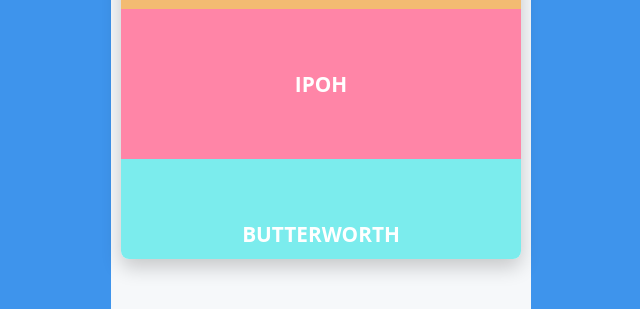
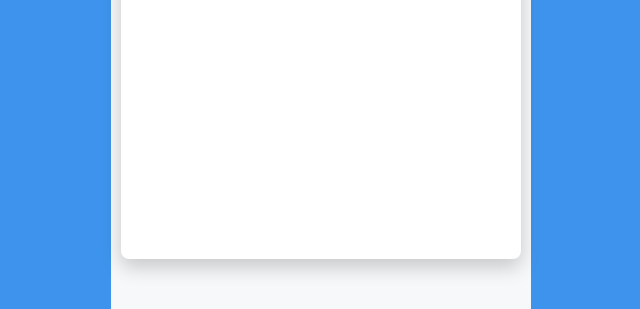
Before and after one commit to mjbxnzr/weatherApp, a Django app: page /web_app in a window 1280 px wide. Shown: the part 791-1100 px from the top of the page, without its empty margins (319-959 px from the left). Run offline with Django 3.2, Linux system fonts and the light colour scheme; data that the repository does not hold is empty.

Commit message:
update create list of city

```diff
--- a/composeexample/composeexample/static/css/city_list.css
+++ b/composeexample/composeexample/static/css/city_list.css
@@ -44,9 +44,11 @@
 }
 
 .green {
-  background-color: #B1DC76;
+  background-color: grey;
 }
-
+li.ui-item.green {
+    border-style: solid;
+}
 .purple {
   background-color: #BD84D6;
 }
@@ -56,6 +58,9 @@ p {
   margin: 0;
 }
 
+.ui-item i{
+  font-family: "Open Sans", sans-serif;
+}
 .ui-item {
   font-family: "Open Sans", sans-serif;
   font-weight: 700;
--- a/composeexample/composeexample/static/css/forms.css
+++ b/composeexample/composeexample/static/css/forms.css
@@ -101,10 +101,16 @@ background: linear-gradient(to bottom right, #50a3a2 0%, #53e3a6 100%);
 .form:hover{
 			background-color: rgb(245, 247, 249);
 		}
+span#error {
+    display: block;
+    margin: 10px;
+}
 
 label {
     display : None;
 }
+
+
 
 @-webkit-keyframes square {
   0%   { transform: translateY(0); }
--- a/composeexample/templates/web_app/create_city_form.html
+++ b/composeexample/templates/web_app/create_city_form.html
@@ -5,8 +5,9 @@
 <div class="container">
 	<div class="form">
 		<input type="text" name="Name" placeholder="City Name" maxlength="100" required="" id="id_Name">
-    			<input type="email" name="AuthorEmail" placeholder="Enter your email" maxlength="100" required="" id="id_AuthorEmail">
-			<button type="submit" id="submit-save" onclick="Validate()">Submit</button>
+		<input type="email" name="AuthorEmail" placeholder="Enter your email" maxlength="100" required="" id="id_AuthorEmail">
+		<span id="error"></span>
+		<button type="submit" id="submit-save" onclick="Validate()">Submit</button>
 
 	</div>
 
--- a/composeexample/templates/web_app/data_table.html
+++ b/composeexample/templates/web_app/data_table.html
@@ -3,37 +3,8 @@
 {% block table %}
 <link rel="stylesheet" href="{% static 'css/city_list.css' %}">
 <div class="outer-container">
-  <ul class="ui-list">
-    <li class="ui-item green">
-      <i class="ion-icecream food-icon"></i>
-      <p>Kuala Lumpur</p>
-      <i class="ion-ios-arrow-forward"></i>
-    </li>
-    <li class="ui-item purple">
-      <i class="ion-beer food-icon"></i>
-      <p>Klang</p>
-      <i class="ion-ios-arrow-forward"></i>
-    </li>
-    <li class="ui-item orange">
-      <i class="ion-wineglass food-icon"></i>
-      <p>Shah Alam</p>
-      <i class="ion-ios-arrow-forward"></i>
-    </li>
-    <li class="ui-item pink">
-      <i class="ion-soup-can food-icon"></i>
-      <p>Ipoh</p>
-      <i class="ion-ios-arrow-forward"></i>
-    </li>
-    <li class="ui-item blue">
-      <i class="ion-pizza food-icon"></i>
-      <p>Butterworth</p>
-      <i class="ion-ios-arrow-forward"></i>
-    </li>
-    <li class="ui-item green">
-      <i class="ion-coffee food-icon"></i>
-      <p>Coffee</p>
-      <i class="ion-ios-arrow-forward"></i>
-    </li>
+  <ul class="ui-list" id="id-ui-list">
+
   </ul>
 
 </div>
--- a/composeexample/templates/web_app/home_dashboard.html
+++ b/composeexample/templates/web_app/home_dashboard.html
@@ -50,5 +50,5 @@
 <script src="{% static 'js/main.js' %}"></script>
 <script src="{% static 'js/geoLocation.js' %}"></script>
 <script src="{% static 'js/dateProcess.js' %}"></script>
-<a href="https://www.youtube.com/watch?v=URUPsrmtYfs" target="_blank" title="Watch me speed code this" style="position: fixed; bottom: 10px; right: 10px"><img src="http://co0kie.github.io/codepen/youtube.png" alt=""></a>
+<!--<a href="https://www.youtube.com/watch?v=URUPsrmtYfs" target="_blank" title="Watch me speed code this" style="position: fixed; bottom: 10px; right: 10px"><img src="http://co0kie.github.io/codepen/youtube.png" alt=""></a>-->
 {% endblock content%}
--- a/composeexample/web_app/views.py
+++ b/composeexample/web_app/views.py
@@ -40,31 +40,24 @@ def get_city_list(request):
 def create_city(request):
     form = CityForm(request.POST or None)
     error = None
-    if form.is_valid():
-        temp_form = form.cleaned_data
-        try:
-            check_duplicate = City.objects.filter(Name=temp_form["Name"]).exists()
-            if check_duplicate is False:
-                new_form = City(Name=temp_form["Name"],
-                                AuthorEmail=temp_form["AuthorEmail"])
-                new_form.save()
-            else:
-                error = 'Valid'
+    create_city_form = request.data
+    try:
+        check_duplicate = City.objects.filter(Name=create_city_form["Name"]).exists()
+        if check_duplicate is False:
+            new_form = City(Name=create_city_form["Name"],
+                            AuthorEmail=create_city_form["AuthorEmail"])
+            new_form.save()
+        else:
+            error = {
+                'error':'City name already exist'
+            }
+            return Response(error, content_type="application/json", status=status.HTTP_200_OK)
 
-        except Exception as e:
-            error = e
-            print(e)
-        # new_form = City(Name=temp_form["Name"],
-        #                 AuthorEmail=temp_form["AuthorEmail"])
-        # new_form.save()
+    except Exception as e:
+        return Response(e, content_type="application/json", status=status.HTTP_500_INTERNAL_SERVER_ERROR)
 
 
-    context = {
-        'form':form,
-        'error':error
-    }
-
-    return render(request, "web_app/page_2_dashboard.html", context)
+    return Response({'r':'done'}, content_type="application/json", status=status.HTTP_200_OK)
 
 
 def city_form(request):
```
Also changed, not shown: composeexample/composeexample/static/js/form.js (+9 -2 lines), composeexample/composeexample/static/js/main.js (+39 -0 lines).
